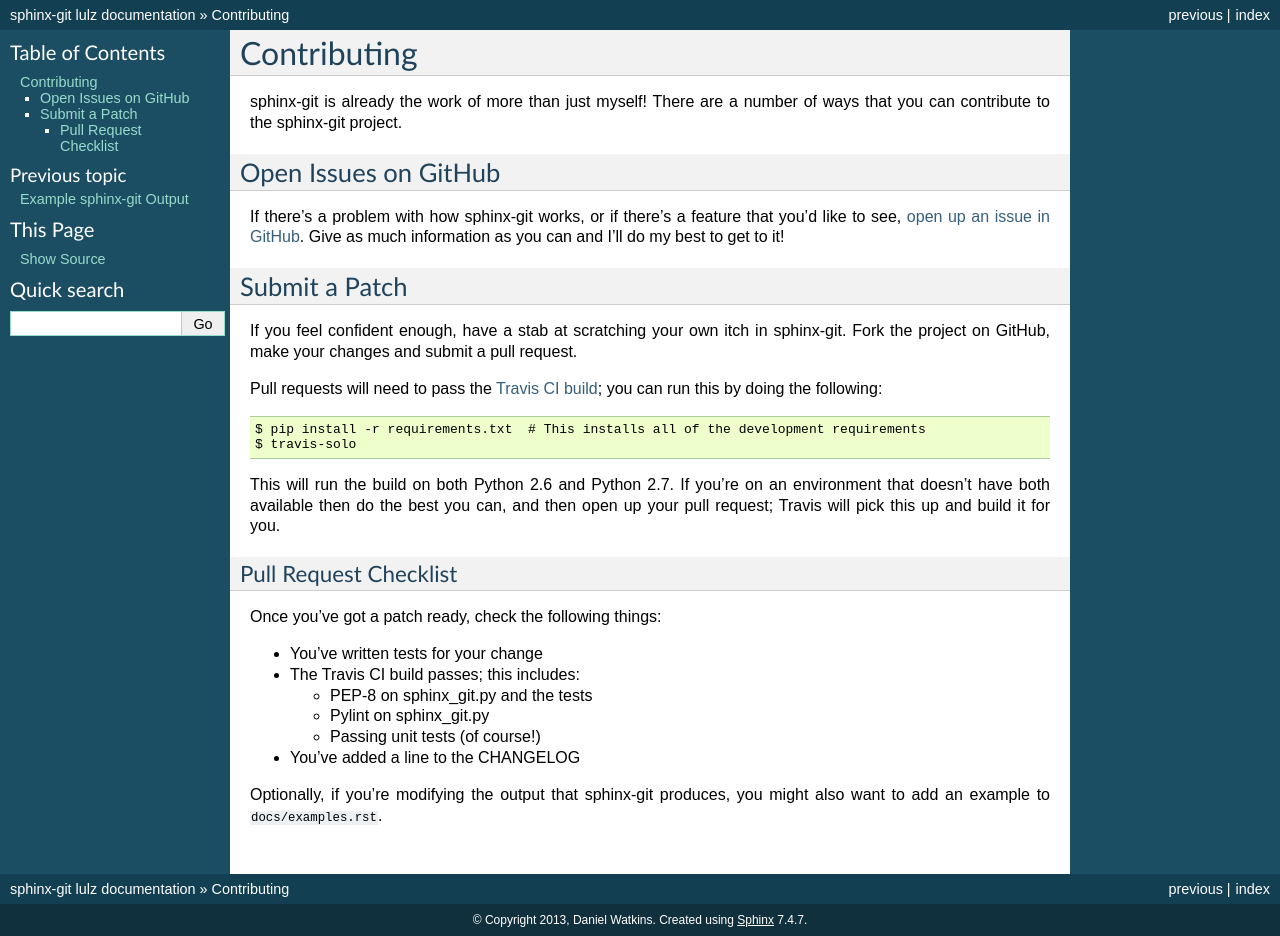
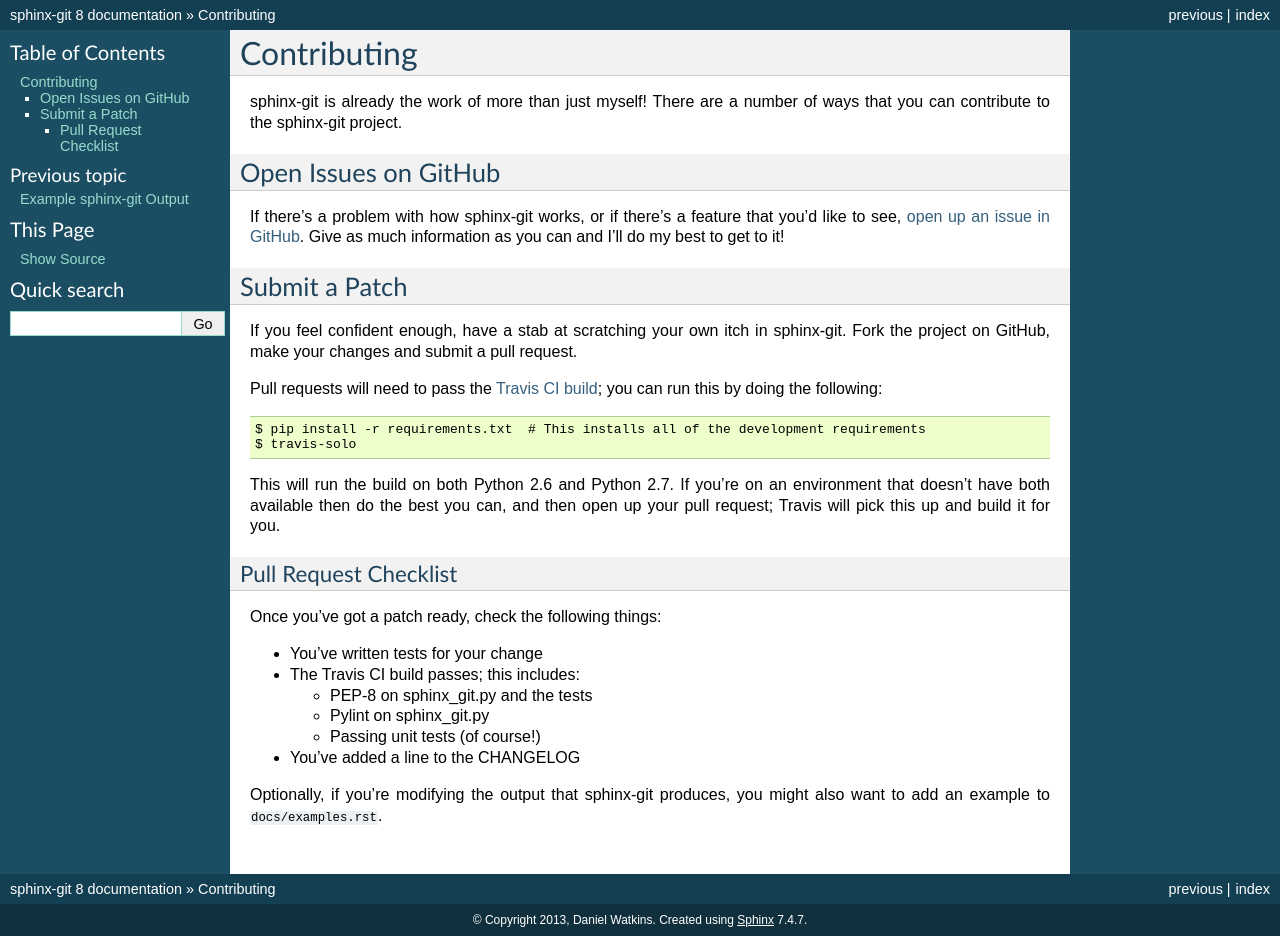
Before and after one commit to OddBloke/sphinx-git, a Sphinx documentation site: the page built from docs/contributing.rst, in a window 1280 px wide. Built offline with Sphinx 7.4.7, drawn with Linux system fonts in a browser that asks for light colours.

Commit message:
Use version variable in Sphinx documentation.

```diff
--- a/docs/conf.py
+++ b/docs/conf.py
@@ -47,10 +47,11 @@
 # |version| and |release|, also used in various other places throughout the
 # built documents.
 #
+from version import __version__ as version
 # The short X.Y version.
-version = 'lulz'
+version = version
 # The full version, including alpha/beta/rc tags.
-release = 'lulz'
+release = version
 
 # The language for content autogenerated by Sphinx. Refer to documentation
 # for a list of supported languages.
```
